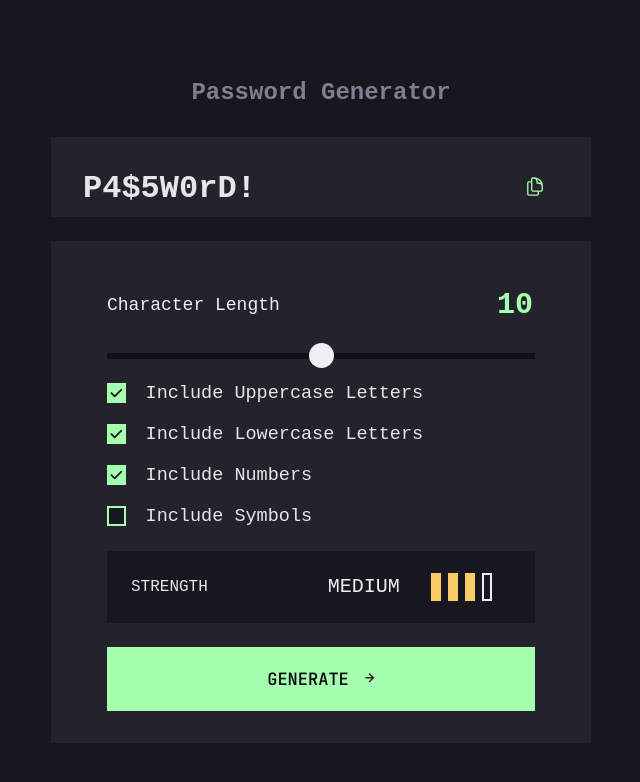
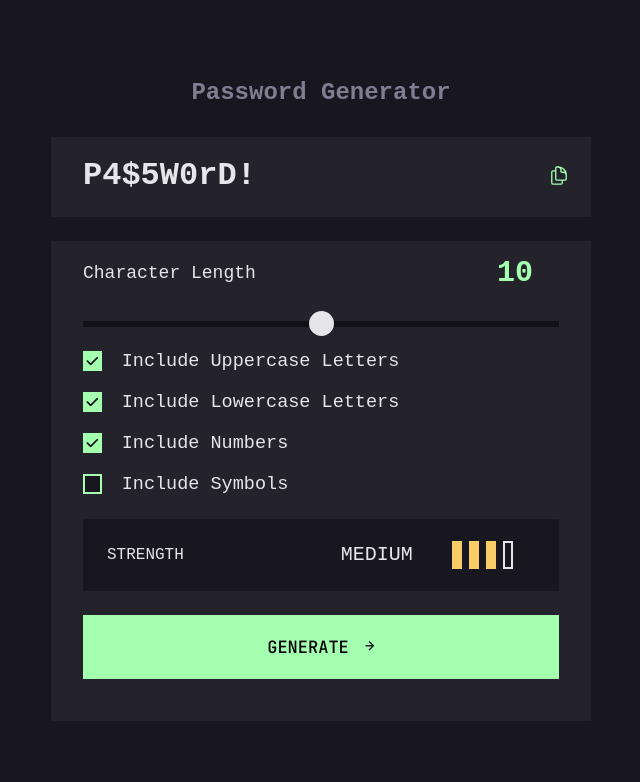
Before and after one commit to Sye-5pace/Password-generator, an Angular app: page / in a window 1280 px wide. Shown: the top 782 px of the page, without its empty margins (327-967 px from the left). Built offline with nearby package versions, Linux system fonts and the light colour scheme.

Commit message:
style: update ui

```diff
--- a/src/app/app.component.scss
+++ b/src/app/app.component.scss
@@ -28,17 +28,14 @@ body{
 
     *{
       background-color: $secondary-color;
-      padding-left: 2rem;
-      padding-right: 2rem;
     }
 
     :first-child{
       height: 5rem;
-      padding-top: 1.1875rem;
     }
 
     :nth-child(2){
-      height: 33rem;
+      height: 30rem;
     }
   }
 
--- a/src/app/components/generator-settings/generator-settings.component.scss
+++ b/src/app/components/generator-settings/generator-settings.component.scss
@@ -1,6 +1,9 @@
+@import '../../../styles.scss';
+
 .settings {
-  background: var(--card-bg);
-  padding: 2rem 1.5rem;
+  background: $secondary-color;
+  padding-right: 2rem;
+  padding-left: 2rem;
   width: 100%;
 }
 
@@ -15,12 +18,12 @@
 }
 
 .settings .char-length p:first-child {
-  color: var(--text-color);
+  color: $text-color;
   font-size: 18px;
 }
 .settings .char-length p:last-child {
   margin-right: -22rem;
-  color: var(--light-green);
+  color: $strong-color;
   font-size: 30px;
   font-weight: 600;
 }
@@ -55,8 +58,8 @@
   -webkit-appearance: none;
   width: 20px;
   height: 20px;
-  background: var(--strenth-check-bg);
-  border: 2px solid var(--light-green);
+  background: var(--strength-check-bg);
+  border: 2px solid $strong-color;
   cursor: pointer;
   display: flex;
   align-items: center;
@@ -79,14 +82,14 @@
 .settings .criterias .secondcheck input:hover,
 .settings .criterias .thirdcheck input:hover,
 .settings .criterias .fourthcheck input:hover {
-  background: var(--card-bg);
+  background: $secondary-color;
 }
 
 .settings .criterias .firstcheck input:checked,
 .settings .criterias .secondcheck input:checked,
 .settings .criterias .thirdcheck input:checked,
 .settings .criterias .fourthcheck input:checked {
-  background: var(--light-green);
+  background: $strong-color;
 }
 
 .settings .criterias .firstcheck input:checked::after,
@@ -106,7 +109,7 @@
 .settings .strengthCheck {
   width: 100%;
   height: 4.5rem;
-  background: var(--strenth-check-bg);
+  background: var(--strength-check-bg);
   justify-content: space-between;
   display: flex;
   margin-bottom: 1.5rem;
@@ -134,7 +137,7 @@
 .settings .strengthCheck .strChecker > p{
   font-size: 1.25rem;
   font-weight: 500;
-  color: var(--text-color);
+  color: $text-color;
   height: 3rem;
   margin-bottom: 0;
   display: flex;
@@ -149,14 +152,14 @@
 .settings .strengthCheck .strChecker .strengthbars .bar{
   width: 10px;
   height: 28px;
-  border: 2px solid var(--text-color);
+  border: 2px solid $text-color;
 }
 
 
 .settings button {
   width: 100%;
   height: 4rem;
-  background: var(--light-green);
+  background: $strong-color;
   font-family: "JetBrains Mono", monospace;
   font-weight: 500;
   font-size: 17px;
@@ -165,7 +168,7 @@
   justify-content: center;
   gap: 15px;
   cursor: pointer;
-  border: 2px solid var(--light-green);
+  border: 2px solid $strong-color;
 }
 .settings svg {
   width: 11px;
@@ -173,12 +176,12 @@
 }
 
 .settings button:hover{
-  color: var(--light-green);
+  color: $strong-color;
   background: var(--strenth-check-bg);
 }
 
 #arrow-svg:hover{
-  color: var(--light-green);
+  color: $strong-color;
   background: var(--strenth-check-bg);
 }
 
@@ -193,14 +196,14 @@
 #char-range::-webkit-slider-thumb {
   -webkit-appearance: none;
   appearance: none;
-  background: var(--text-color);
+  background: $text-color;
   height: 25px;
   width: 25px;
   border-radius: 50%;
 }
 #char-range::-webkit-slider-thumb:hover {
   background: var(--body-bg);
-  border: 2px solid var(--light-green);
+  border: 2px solid $strong-color;
   cursor: pointer;
 }
 #char-range::-webkit-slider-runnable-track {
--- a/src/app/components/generator-settings/generator-settings.component.ts
+++ b/src/app/components/generator-settings/generator-settings.component.ts
@@ -22,6 +22,7 @@ export class GeneratorSettingsComponent {
   lowercase: boolean = true;
   numbers: boolean = true;
   symbols: boolean = false;
+  copied: boolean = false;
 
   checkStrength() {
     const hasLowercase = /[a-z]/.test(this.password);
@@ -45,9 +46,6 @@ export class GeneratorSettingsComponent {
         this.passwordStrength = 'Strong';
     }
   }
-
-
-
 
 
   //random generator password string
--- a/src/app/components/password-view/password-view.component.html
+++ b/src/app/components/password-view/password-view.component.html
@@ -1,6 +1,7 @@
 <section>
   <input type="text" name="password" placeholder="P4$5W0rD!" [(ngModel)]="password"/>
-  <div title="copy">
+  <div title="copy" id="copy-div">
+    <span id="copy" [style]="{ display : copied ? 'block': 'none'}">copied</span>
     <svg xmlns="http://www.w3.org/2000/svg" fill="none" viewBox="0 0 24 24" stroke-width="1.5" stroke="currentColor" id="copy-icon" title="copy" (click)="copyText()"  >
       <path stroke-linecap="round" stroke-linejoin="round" d="M15.75 17.25v3.375c0 .621-.504 1.125-1.125 1.125h-9.75a1.125 1.125 0 0 1-1.125-1.125V7.875c0-.621.504-1.125 1.125-1.125H6.75a9.06 9.06 0 0 1 1.5.124m7.5 10.376h3.375c.621 0 1.125-.504 1.125-1.125V11.25c0-4.46-3.243-8.161-7.5-8.876a9.06 9.06 0 0 0-1.5-.124H9.375c-.621 0-1.125.504-1.125 1.125v3.5m7.5 10.375H9.375a1.125 1.125 0 0 1-1.125-1.125v-9.25m12 6.625v-1.875a3.375 3.375 0 0 0-3.375-3.375h-1.5a1.125 1.125 0 0 1-1.125-1.125v-1.5a3.375 3.375 0 0 0-3.375-3.375H9.75" />
     </svg>
--- a/src/app/components/password-view/password-view.component.scss
+++ b/src/app/components/password-view/password-view.component.scss
@@ -2,11 +2,16 @@
 
 section {
   display: flex;
-  gap: 5rem;
+
+  justify-content: space-between;
+  gap: 3rem;
   align-items: center;
   width: 100%;
-  padding-bottom: 0.75rem;
-  padding-top: 0.75rem;
+  padding-right: 2rem;
+  padding-left: 2rem;
+  padding-top: 1.125rem;
+  padding-bottom: 1.125rem;
+
 
 
   input{
@@ -20,12 +25,29 @@ section {
     background-color: $secondary-color;
   }
 
+  #copy{
+    display: block;
+    margin-left: -0.875rem;
+    top: 0;
+    right: 0;
+    color: $strong-color;
+    font-size: 1.125rem;
+  }
+
+  #copy-div{
+    display: flex;
+    align-items: center;
+    width: 6.375rem;
+    gap: 0.25rem;
+  }
+
   #copy-icon{
     height: 21px;
     width: 24px;
     cursor: pointer;
     stroke: $strong-color;
-
+    position: fixed;
+    margin-left: 3.5rem;
     &:hover{
       stroke: #fff;
     }
--- a/src/app/components/password-view/password-view.component.ts
+++ b/src/app/components/password-view/password-view.component.ts
@@ -13,6 +13,7 @@ import { Clipboard, ClipboardModule } from '@angular/cdk/clipboard';
 
 export class PasswordViewComponent {
   @Input() password!: string;
+  copied: boolean = false;
 
 
   // Initialize the clipboard service to allow copying the password
@@ -20,10 +21,17 @@ export class PasswordViewComponent {
   }
 
   copyText(): void {
-    navigator.clipboard.writeText(this.password).then(() => {
-      console.log('this clipboard was copied'+ this.password);
-    }).catch(() => {
-      console.log('Failed to copy this clipboard'+ this.password);
-    });
+    if(this.password !== ''){
+      navigator.clipboard.writeText(this.password)
+      .then(() => {
+        this.copied = true;
+        setTimeout(() => {
+          this.copied = false;
+        }, 1500);
+        console.log('this clipboard was copied'+ this.password);
+      }).catch(() => {
+        console.log('Failed to copy this clipboard'+ this.password);
+      });
+    }
   }
 }
--- a/src/styles.scss
+++ b/src/styles.scss
@@ -14,7 +14,7 @@ $header-txtcolor: #817D92;
   --card-bg : #24232b;
   --light-green: #a4ffaf;
   --slider-thumb: #e6e5ed;
-  --strenth-check-bg: #18171f;
+  --strength-check-bg: #18171f;
   --strength-check-range: #facf67;
   --text-color: #efeef4;
   --text-fade: #7b7986;
```
